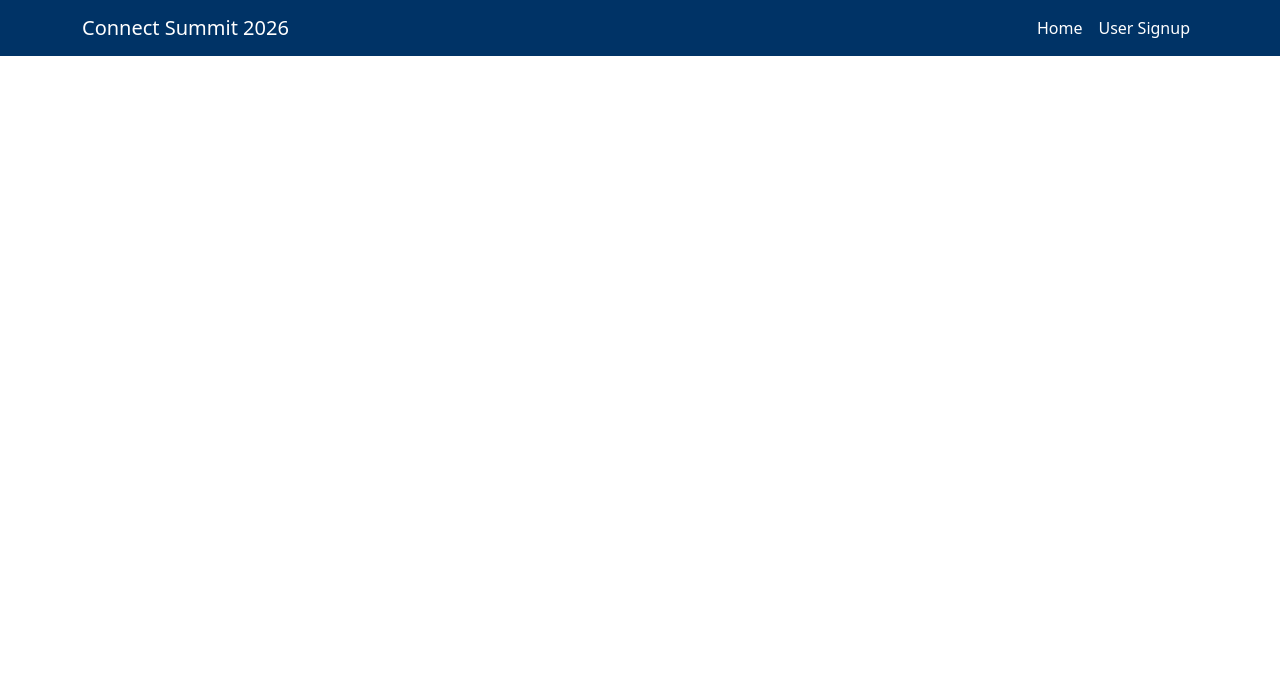
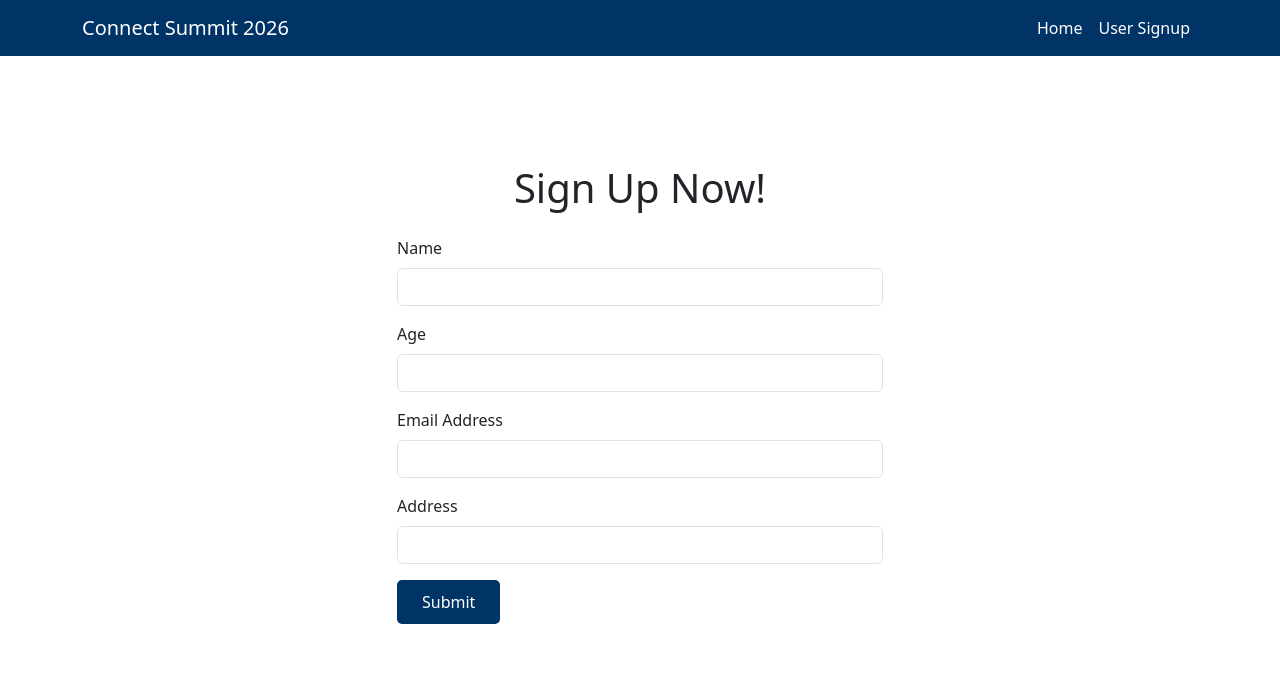
Before and after one commit to jpd6423/IST256_Group_2, a plain HTML site: page signup.html in a window 1280 px wide. Drawn offline with nearby package versions, Linux system fonts and the light colour scheme.

Commit message:
Coded the sign up page with required fields

```diff
--- a/signup.html
+++ b/signup.html
@@ -1,3 +1,4 @@
+<html>
 <head>
     <meta charset="UTF-8">
     <meta name="viewport" content="width=device-width, initial-scale=1.0">
@@ -89,4 +90,43 @@
     </nav>
 </head>
 
-<body></body>
+
+<body>
+
+    <main class="container my-5">
+        <div class="row justify-content-center">
+            <div class="col-md-8 col-lg-6">
+                <div class="event-info text-start">
+                    <h1 class="text-center mb-4">Sign Up Now!</h1>
+
+                    <form id="signupForm" novalidate>
+
+                        <div class="mb-3">
+                            <label for="name" class="form-label">Name</label>
+                            <input type="text" class="form-control" id="name" name="name" required>
+                        </div>
+
+                        <div class="mb-3">
+                            <label for="age" class="form-label">Age</label>
+                            <input type="number" class="form-control" id="age" name="age" required>
+                        </div>
+
+                        <div class="mb-3">
+                            <label for="email" class="form-label">Email Address</label>
+                            <input type="email" class="form-control" id="email" name="email" required>
+                        </div>
+
+                        <div class="mb-3">
+                            <label for="address" class="form-label">Address</label>
+                            <input type="text" class="form-control" id="address" name="address" required>
+                        </div>
+
+                        <button type="submit" class="register-btn border-0">Submit</button>
+                    </form>
+                </div>
+            </div>
+        </div>
+    </main>
+
+</body>
+</html>
```
